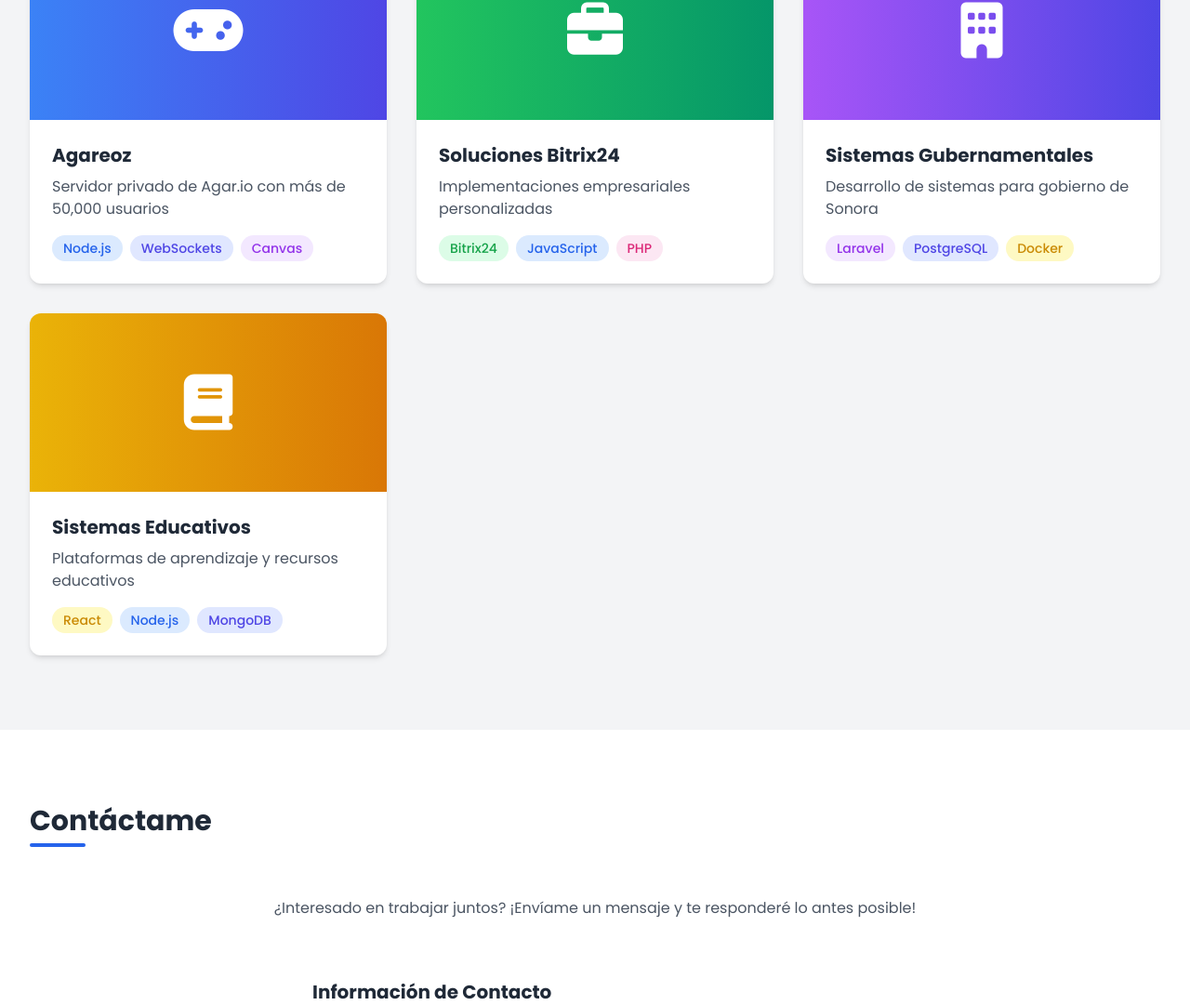
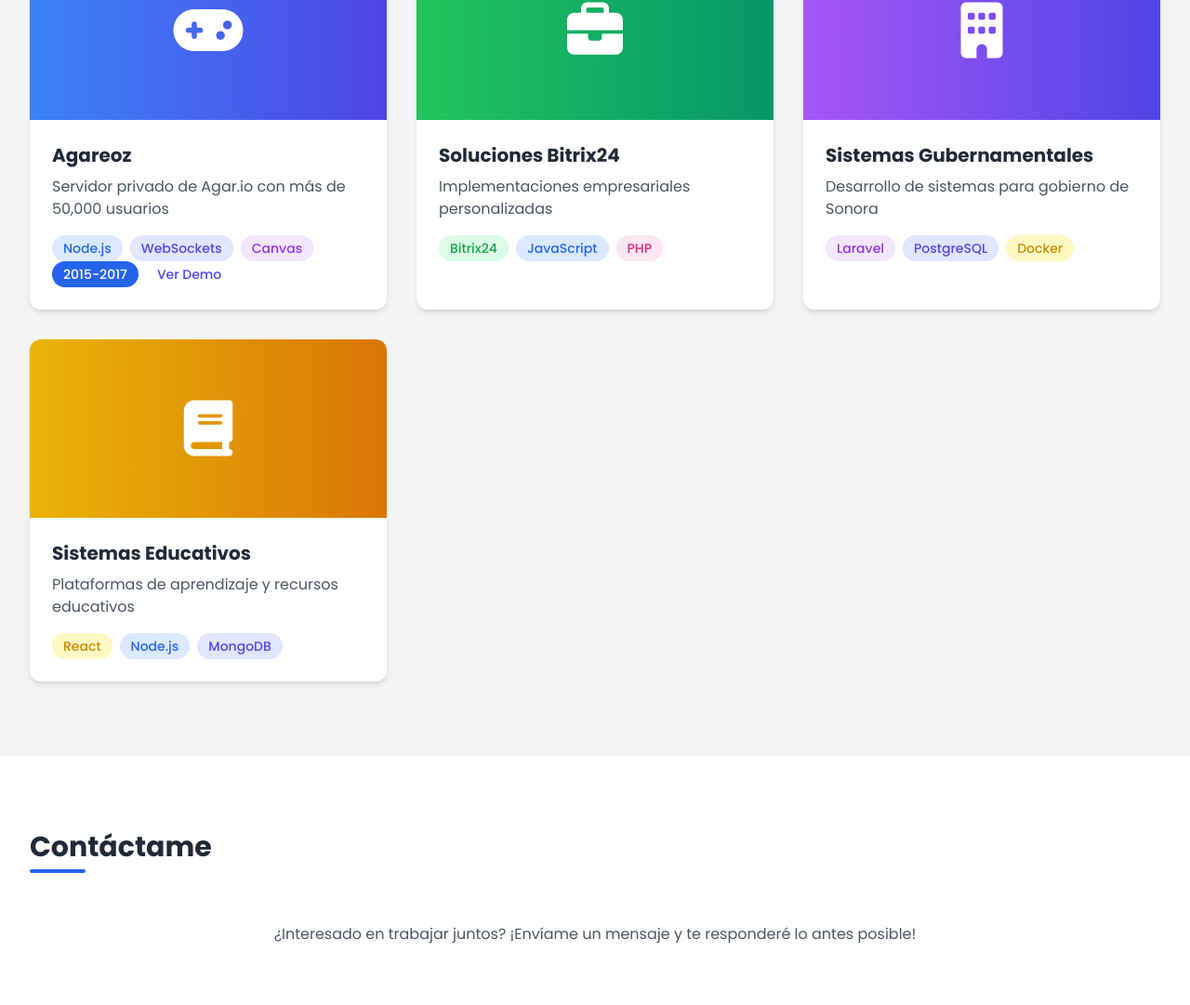
Before and after one commit to Conor219/Examen, a plain HTML site: page index.html in a window 1280 px wide. Shown: the part 3367-4448 px from the top of the page at 93% size. Drawn offline with nearby package versions, Linux system fonts and the light colour scheme.

Commit message:
Update index.html

```diff
--- a/index.html
+++ b/index.html
@@ -378,6 +378,12 @@
                                     <span class="bg-indigo-100 text-indigo-600 rounded-full px-3 py-1 text-sm font-medium">WebSockets</span>
                                     <span class="bg-purple-100 text-purple-600 rounded-full px-3 py-1 text-sm font-medium">Canvas</span>
                                 </div>
+                                <div class="flex space-x-2">
+                                <span class="bg-blue-600 text-white rounded-full px-3 py-1 text-sm font-medium">2015-2017</span>
+                                <a href="#" class="bg-white text-indigo-600 rounded-full px-3 py-1 text-sm font-medium hover:bg-indigo-100 transition">
+                                    Ver Demo
+                                </a>
+                            </div>
                             </div>
                         </div>
                         <div class="project-back absolute top-0 left-0 w-full h-full bg-gradient-to-r from-indigo-600 to-blue-500 rounded-xl p-6 text-white flex flex-col justify-center items-center">
```
